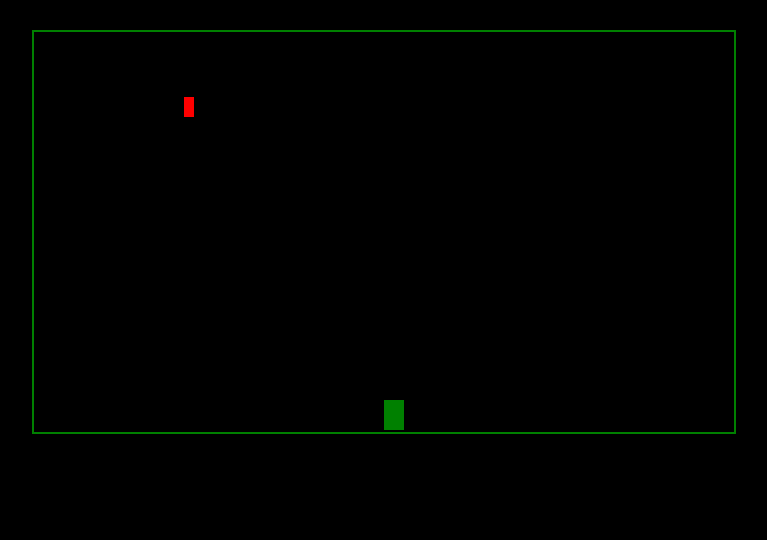
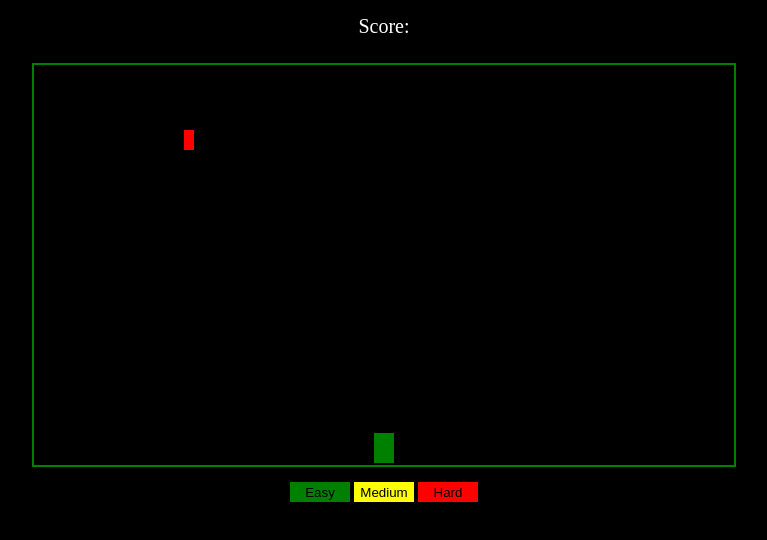
Before and after one commit to nexussim/Space-Fighter, a plain HTML site: page index.html in a window 1280 px wide. Shown: the whole page, without its empty margins (256-1023 px from the left). Drawn offline with Linux system fonts and the light colour scheme.

Commit message:
Enemy/Laser hit detection. Difficulty buttons.

```diff
--- a/app.js
+++ b/app.js
@@ -3,7 +3,7 @@ let ctx = canvas.getContext("2d");
 ctx.fillStyle = 'black';
 ctx.fillRect(0, 0, canvas.width, canvas.height)
 
-let shipPosition = { x: 350, y: 368 };
+let shipPosition = { x: 340, y: 368 };
 let enemyShips = [];
 let laserShots = [];
 let shipPositionX = shipPosition.x;
@@ -11,7 +11,9 @@ let shipPositionY = shipPosition.y;
 let input_state = {};
 let arrowKeyPressed;
 let laserId = 0;
-
+let enemiesDefeated = 0;
+let score = 0;
+let enemyShipSpeed = .5;
 
 
 function gameloop() {
@@ -22,13 +24,15 @@ function gameloop() {
             shipPosition.x -= 5;
         }
 
+        enemiesDestroyed();
+
         /* DRAW */
 
         ctx.fillStyle = 'black';
         ctx.fillRect(0, 0, canvas.width, canvas.height)
 
         for (let i = 0; i < enemyShips.length; i++) {
-            enemyShips[i].y += .5;
+            enemyShips[i].y += enemyShipSpeed;
         }
 
         for (let i = 0; i < enemyShips.length; i++) {
@@ -60,10 +64,10 @@ function gameloop() {
 
 function init() {
     let shipPosition = { x: 350, y: 368 };
-    let enemyShips = [];
-    let laserShots = [];
-    let shipPositionX = shipPosition.x;
-    let shipPositionY = shipPosition.y;
+    enemyShips = [];
+    laserShots = [];
+    shipPositionX = shipPosition.x;
+    shipPositionY = shipPosition.y;
     ctx.fillStyle = 'black';
     ctx.fillRect(0, 0, canvas.width, canvas.height)
     gameloop(shipPosition)
@@ -113,10 +117,27 @@ document.onkeyup = function(e) {
     console.log(input_state)
 }
 
-init();
-
 const isMultipleOfThree = num => {
     const div = parseInt(num / 7);
 
     return num === div * 7;
   };
+
+const scoreBoard = () => {
+    let scoreElement = document.getElementById('score')
+    scoreElement.innerHTML = `Score: ${score}`;
+}
+
+let enemiesDestroyed = () => {
+    for (let i = enemyShips.length - 1; i >= 0; i--) {
+        for (let j = laserShots.length - 1; j >= 0; j--) {
+            if (enemyShips[i].x - 15 <= laserShots[j].x && enemyShips[i].x + 15 >= laserShots[j].x && enemyShips[i].y - 15 <= laserShots[j].y && enemyShips[i].y + 15 >= laserShots[j].y) {
+                enemyShips.splice(i, 1);
+                score += 10;
+                scoreBoard();
+            }
+        }
+    }
+}
+
+init();
--- a/index.html
+++ b/index.html
@@ -10,9 +10,20 @@
         <link rel="stylesheet" href="styles.css">
     </head>
     <body>
+        <div id="scoreCard">
+            <div id="score">Score:</div>
+        </div>
         <div id="canvasContainer">
             <canvas id="canvas" width="700" height="400">
         </div>
+        <div id='diffContainer'>
+            <div id="difficulty">
+                <button id='easy'>Easy</button>
+                <button id='medium'>Medium</button>
+                <button id='hard'>Hard</button>
+            </div>
+        </div>
+
 
 
         <script src="app.js" async defer></script>
--- a/styles.css
+++ b/styles.css
@@ -1,6 +1,19 @@
 body {
     margin: 0;
     background-color: black;
+}
+
+#scoreCard {
+    display: flex;
+    justify-content: center;
+    margin-top: 15px;
+    margin-bottom: 0;
+    font-size: 20px;
+    user-select: none;
+}
+
+#score {
+    color: white;
 }
 
 #boardContainer {
@@ -13,9 +26,50 @@ body {
 #canvasContainer {
     display: flex;
     justify-content: center;
-    margin-top: 30px;
+    margin-top: 25px;
 }
 
 #canvas {
     border: 2px solid green;
+    margin-top: 0;
+    margin-bottom: 15px;
 }
+
+#diffContainer {
+    display: flex;
+    justify-content: center;
+}
+
+#easy {
+    background-color: green;
+    border: none;
+    user-select: none;
+    outline: none;
+    width: 60px;
+    height: 20px;
+    padding: 2px 0 2px 0;
+}
+
+#medium {
+    background-color: yellow;
+    border: none;
+    user-select: none;
+    outline: none;
+    width: 60px;
+    height: 20px;
+    padding: 2px 0 2px 0;
+}
+
+#hard {
+    background-color: red;
+    border: none;
+    user-select:  none;
+    outline: none;
+    width: 60px;
+    height: 20px;
+    padding: 2px 0 2px 0;
+}
+
+#easy, #medium, #hard::hover {
+
+}
```
